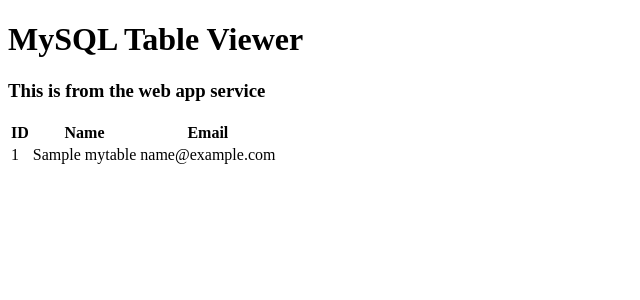
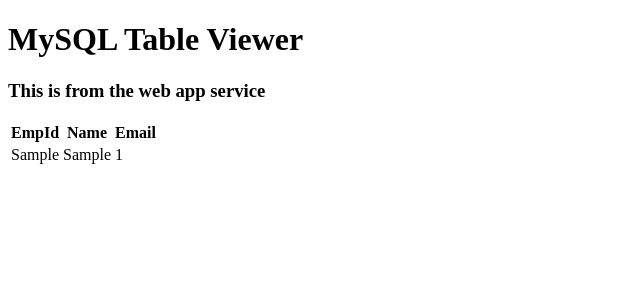
Before and after one commit to luchenmaner88/msa-project, a PHP site: page / in a window 1280 px wide. Shown: the top 300 px of the page, without its empty margins (0-640 px from the left). Run offline with PHP 8.4, Linux system fonts and the light colour scheme; tables that the repository leaves empty or names only in its code hold one stand-in row (values such as "Sample post"); data that the repository does not hold is empty.

Commit message:
Update index.php
update query from employee database employees table

```diff
--- a/index.php
+++ b/index.php
@@ -11,7 +11,7 @@
 		$servername = "db-employee-mysql.mysql.database.azure.com";
 		$username = "mysqladmin";
 		$password = "9888210310@Cl";
-		$dbname = "employee";
+		$dbname = "dept_manager";
 
 		// Create database connection
 
@@ -26,15 +26,15 @@
 		}
 
 		// Query database for all rows in the table
-		$sql = "SELECT * FROM mytable";
+		$sql = "SELECT * FROM employees";
 		$result = $conn->query($sql);
 
 		if ($result->num_rows > 0) {
 			// Display table headers
-			echo "<table><tr><th>ID</th><th>Name</th><th>Email</th></tr>";
+			echo "<table><tr><th>EmpId</th><th>Name</th><th>Email</th></tr>";
 			// Loop through results and display each row in the table
 			while($row = $result->fetch_assoc()) {
-				echo "<tr><td>" . $row["id"] . "</td><td>" . $row["name"] . "</td><td>" . $row["email"] . "</td></tr>";
+				echo "<tr><td>" . $row["emp_no"] . "</td><td>" . $row["first_name"] . "</td><td>" . $row["email_id"] . "</td></tr>";
 			}
 			echo "</table>";
 		} else {
```
